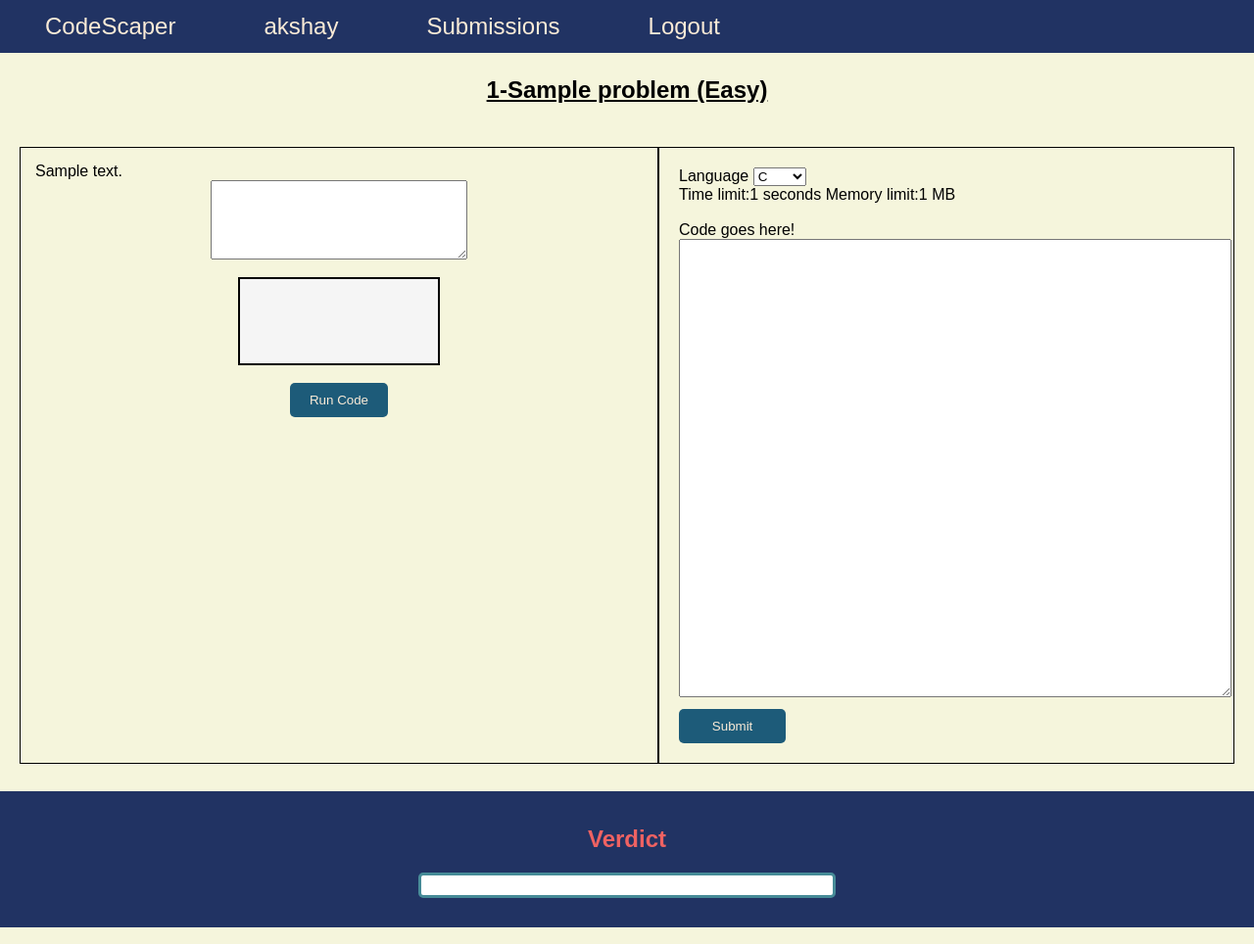
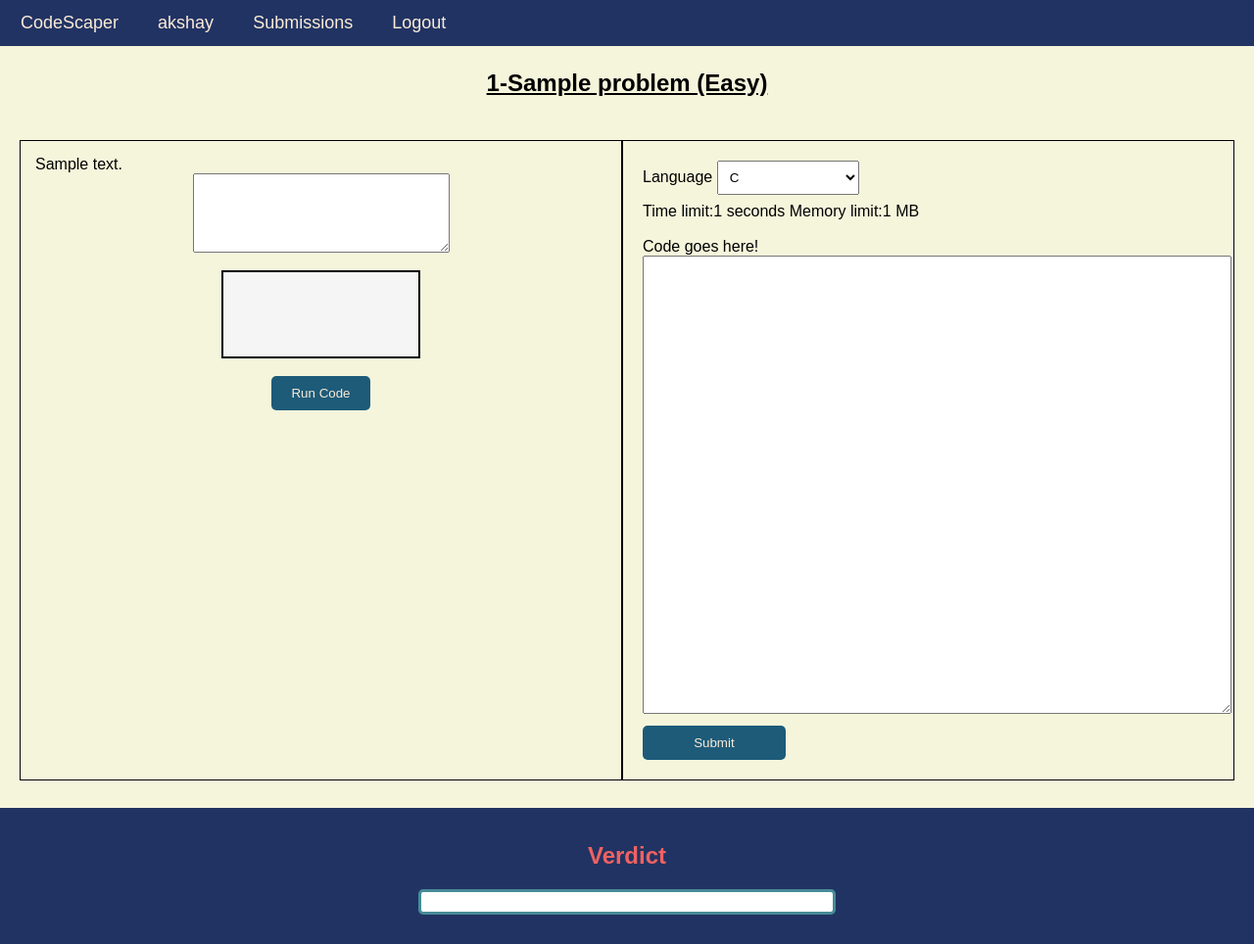
Before and after one commit to Akshay-Gupta13/CodeScaper, a Django app: page /home/problem/1 in a window 1280 px wide. Shown: the whole page at 98% size. Run offline with Django 4.2, Linux system fonts and the light colour scheme; a user stored in the database is signed in; tables that the repository leaves empty hold one stand-in row (values such as "Sample post"); some libraries are stand-ins or nearby versions.

Commit message:
responsive design improved

```diff
--- a/templates/login.html
+++ b/templates/login.html
@@ -154,7 +154,7 @@
       }
       .error{
         margin-top: 45px;
-        padding-left:670px;
+        padding-left:675px;
         font-weight: bold;
         font-size: 20px;
         align-items: center;
--- a/templates/question.html
+++ b/templates/question.html
@@ -17,55 +17,52 @@
         font-family: Arial, sans-serif;
         margin: 0;
         padding: 0;
-          background:beige;
+        background: beige;
       }
 
       .navbar {
         background-color: rgb(33, 51, 99);
         overflow: hidden;
-        color: rgb(211, 208, 79);
-        border: 1px solid  rgb(33, 51, 99);
+        border: 1px solid rgb(33, 51, 99);
       }
+
       .navbar a {
         justify-content: center;
         float: left;
-        padding: 12px 45px;
-        text-decoration:wavy;
-        font-size: 24px;
+        padding: 12px 20px;
+        text-decoration: wavy;
+        font-size: 18px;
         color: antiquewhite;
       }
+
       .navbar a:hover {
         color: rgb(239, 98, 98);
         border-radius: 10px;
         border-collapse: collapse;
         box-shadow: 3px rgb(70, 114, 121);
       }
-          /* transform: translateY(50%); */
-          /* .marker{ */
-            /* color:aliceblue;
-            background-color: black;
 
-          } */
-      .selected-question{
-
+      .selected-question {
         text-align: center;
         padding: 4px;
-      /* padding-bottom: 0px; */
         font-weight: bold;
         text-decoration: underline;
       }
+
       .main_data {
         display: flex;
+        flex-wrap: wrap;
         justify-content: space-between;
         padding: 20px;
       }
-     .Problem-description{
-        flex:1;
-        justify-content: left;
+
+      .Problem-description {
+        flex: 1;
         border: 1px solid black;
         padding: 15px;
-        max-width:50%;
-        min-width: 50%;
+        max-width: 100%;
+        /* Adjust min-width as needed */
+        min-width: 300px;
       }
 
       .compiler-container {
@@ -74,47 +71,58 @@
         padding: 20px;
       }
 
-    .compiler-container select{
-      width: 10%;
-      align-items: center;
-      /* color: #478e9a; */
+      .compiler-container select {
+        width: 25%;
+        padding: 8px;
+        margin-bottom: 8px;
+        /* background-color:rgb(33, 51, 99) ; */
       }
-    .compiler-container textarea
-     {
+      .compiler-container select:hover{
+        background-color: rgb(239, 98, 98);
+      }
+
+      .compiler-container textarea {
         width: 100%;
         padding: 8px;
         margin-bottom: 8px;
       }
-    .compiler-container button{
-       width: 20%;
 
+      .compiler-container button {
+        max-width: 40%;
+        min-width: 25%;
+        padding: 10px 20px;
+        text-align: center;
+        border: none;
+        /* border-radius: 5px; */
+        cursor: pointer;
+        background-color: rgb(29, 91, 121);
+        color: antiquewhite;
       }
+
       .outputTextarea {
         position: relative;
-      width: 30%;
+        width: 32%;
         height: 70px;
         resize: vertical;
         padding: 8px;
-      /* padding-left: 5px; */
-      /* margin-top: 8px; */
         background-color: whitesmoke;
         border: 2px solid black;
-      /* border-radius: 1px; */
       }
+
       .customTc-container {
         display: flex;
-      padding-left: 5 px;
-      padding-right: 5 px;
+        padding-left: 5px;
+        padding-right: 5px;
         position: relative;
         flex-direction: column;
         align-items: center;
         margin-bottom: 5px;
-      /* border-radius: 5px; */
       }
 
       .run-code-btn {
         background-color: rgb(29, 91, 121);
         color: antiquewhite;
+
         padding: 10px 20px;
         border: none;
         border-radius: 5px;
```
Also changed, not shown: other parts of templates/question.html (+50 -3 lines), templates/home.html (+49 -16 lines), templates/output.html (+58 -15 lines), templates/signup.html (+36 -40 lines). Lines whose indentation alone changed are shown as unchanged.
